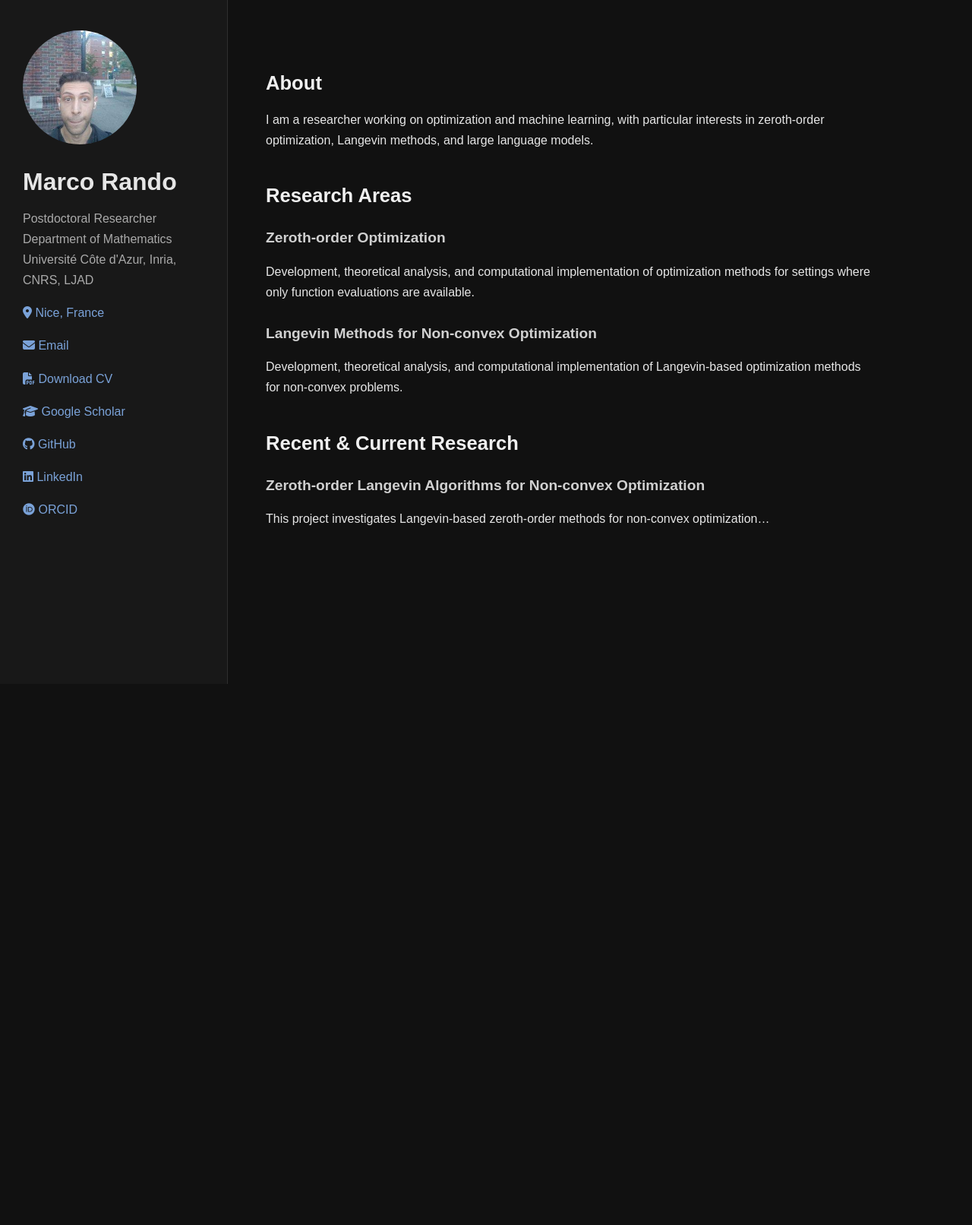
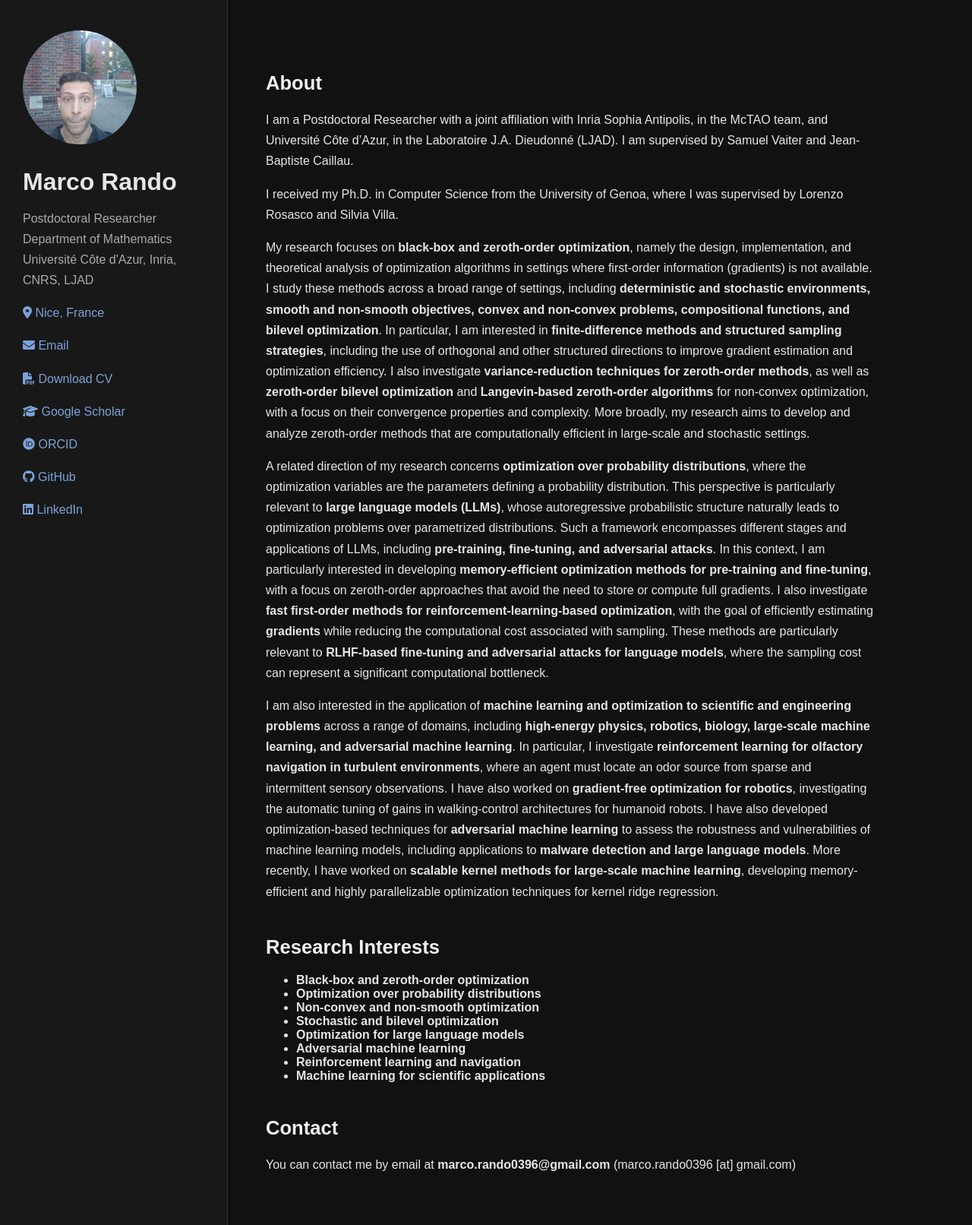
Before and after one commit to MarcoRando/MarcoRando, a Jekyll site: the page built from index.md, in a window 1280 px wide. Shown: the whole page at 76% size. Built offline with Jekyll 4.4.1, drawn with Linux system fonts in a browser that asks for light colours; before the commit the page ends 900 px from its top, so only the background shows below that.

Commit message:
updated content

```diff
--- a/_includes/sidebar.html
+++ b/_includes/sidebar.html
@@ -47,6 +47,16 @@
     </p>
 
     <p>
+        <a href="{{ site.links.orcid }}"
+           target="_blank"
+           rel="noopener noreferrer">
+            <i class="fa-brands fa-orcid"></i>
+            ORCID
+        </a>
+    </p>
+
+
+    <p>
         <a href="{{ site.links.github }}"
            target="_blank"
            rel="noopener noreferrer">
@@ -64,13 +74,4 @@
         </a>
     </p>
 
-    <p>
-        <a href="{{ site.links.orcid }}"
-           target="_blank"
-           rel="noopener noreferrer">
-            <i class="fa-brands fa-orcid"></i>
-            ORCID
-        </a>
-    </p>
-
 </aside>
--- a/assets/css/style.css
+++ b/assets/css/style.css
@@ -20,6 +20,10 @@ body {
     flex-shrink: 0;
     padding: 40px 30px;
     border-right: 1px solid #2f2f2f;
+}
+
+.sidebar-links {
+    margin-top: 25px;
 }
 
 .content {
--- a/index.md
+++ b/index.md
@@ -5,26 +5,27 @@ title: Home
 
 ## About
 
-I am a researcher working on optimization and machine learning,
-with particular interests in zeroth-order optimization,
-Langevin methods, and large language models.
+I am a Postdoctoral Researcher with a joint affiliation with Inria Sophia Antipolis, in the McTAO team, and Université Côte d’Azur, in the Laboratoire J.A. Dieudonné (LJAD). I am supervised by Samuel Vaiter and Jean-Baptiste Caillau.
 
-## Research Areas
+I received my Ph.D. in Computer Science from the University of Genoa, where I was supervised by Lorenzo Rosasco and Silvia Villa.
 
-### Zeroth-order Optimization
+My research focuses on **black-box and zeroth-order optimization**, namely the design, implementation, and theoretical analysis of optimization algorithms in settings where first-order information (gradients) is not available. I study these methods across a broad range of settings, including **deterministic and stochastic environments, smooth and non-smooth objectives, convex and non-convex problems, compositional functions, and bilevel optimization**. In particular, I am interested in **finite-difference methods and structured sampling strategies**, including the use of orthogonal and other structured directions to improve gradient estimation and optimization efficiency. I also investigate **variance-reduction techniques for zeroth-order methods**, as well as **zeroth-order bilevel optimization** and **Langevin-based zeroth-order algorithms** for non-convex optimization, with a focus on their convergence properties and complexity. More broadly, my research aims to develop and analyze zeroth-order methods that are computationally efficient in large-scale and stochastic settings.
 
-Development, theoretical analysis, and computational implementation
-of optimization methods for settings where only function evaluations
-are available.
+A related direction of my research concerns **optimization over probability distributions**, where the optimization variables are the parameters defining a probability distribution. This perspective is particularly relevant to **large language models (LLMs)**, whose autoregressive probabilistic structure naturally leads to optimization problems over parametrized distributions. Such a framework encompasses different stages and applications of LLMs, including **pre-training, fine-tuning, and adversarial attacks**. In this context, I am particularly interested in developing **memory-efficient optimization methods for pre-training and fine-tuning**, with a focus on zeroth-order approaches that avoid the need to store or compute full gradients. I also investigate **fast first-order methods for reinforcement-learning-based optimization**, with the goal of efficiently estimating **gradients** while reducing the computational cost associated with sampling. These methods are particularly relevant to **RLHF-based fine-tuning and adversarial attacks for language models**, where the sampling cost can represent a significant computational bottleneck.
 
-### Langevin Methods for Non-convex Optimization
+I am also interested in the application of **machine learning and optimization to scientific and engineering problems** across a range of domains, including **high-energy physics, robotics, biology, large-scale machine learning, and adversarial machine learning**. In particular, I investigate **reinforcement learning for olfactory navigation in turbulent environments**, where an agent must locate an odor source from sparse and intermittent sensory observations. I have also worked on **gradient-free optimization for robotics**, investigating the automatic tuning of gains in walking-control architectures for humanoid robots. I have also developed optimization-based techniques for **adversarial machine learning** to assess the robustness and vulnerabilities of machine learning models, including applications to **malware detection and large language models**. More recently, I have worked on **scalable kernel methods for large-scale machine learning**, developing memory-efficient and highly parallelizable optimization techniques for kernel ridge regression.
 
-Development, theoretical analysis, and computational implementation
-of Langevin-based optimization methods for non-convex problems.
+## Research Interests
 
-## Recent & Current Research
+- **Black-box and zeroth-order optimization**
+- **Optimization over probability distributions**
+- **Non-convex and non-smooth optimization**
+- **Stochastic and bilevel optimization**
+- **Optimization for large language models**
+- **Adversarial machine learning**
+- **Reinforcement learning and navigation**
+- **Machine learning for scientific applications**
 
-### Zeroth-order Langevin Algorithms for Non-convex Optimization
+## Contact
 
-This project investigates Langevin-based zeroth-order methods
-for non-convex optimization...
+You can contact me by email at **marco.rando0396@gmail.com** (marco.rando0396 [at] gmail.com)
```
